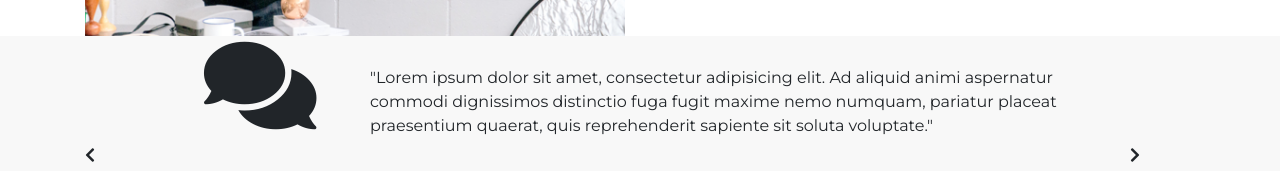
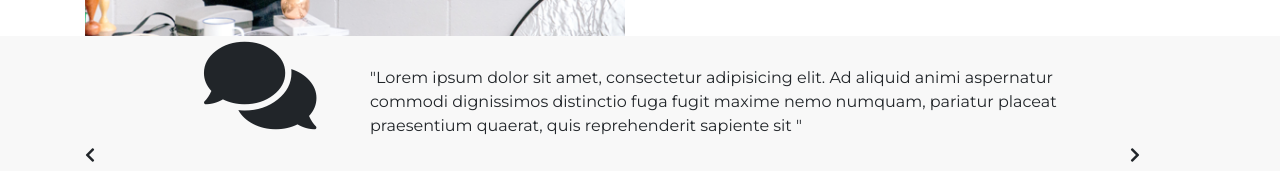
Before and after one commit to ptaszek1/Bootstrap-PSD-Template-4-MoGo, a website: page index.html in a window 1280 px wide. Shown: the part 3797-3968 px from the top of the page. Drawn offline with nearby package versions, Linux system fonts and the light colour scheme.

Commit message:
Changed html

```diff
--- a/index.html
+++ b/index.html
@@ -270,7 +270,7 @@
                     <div class="comments-text">
                         <p>"Lorem ipsum dolor sit amet, consectetur adipisicing elit. Ad aliquid animi aspernatur
                             commodi dignissimos distinctio fuga fugit maxime nemo numquam, pariatur placeat praesentium
-                            quaerat, quis reprehenderit sapiente sit soluta voluptate."</p>
+                            quaerat, quis reprehenderit sapiente sit "</p>
                         <div class="border-bottom-about">
                             <div class="border-about"></div>
                             <p>John Doe</p>
```
